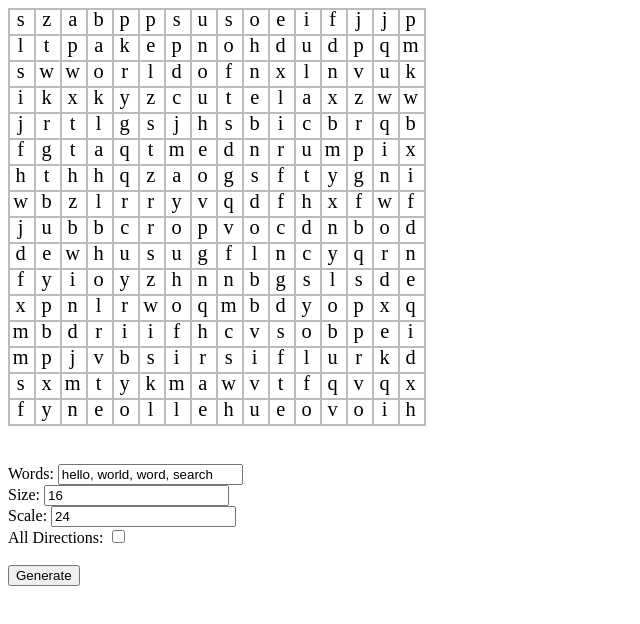
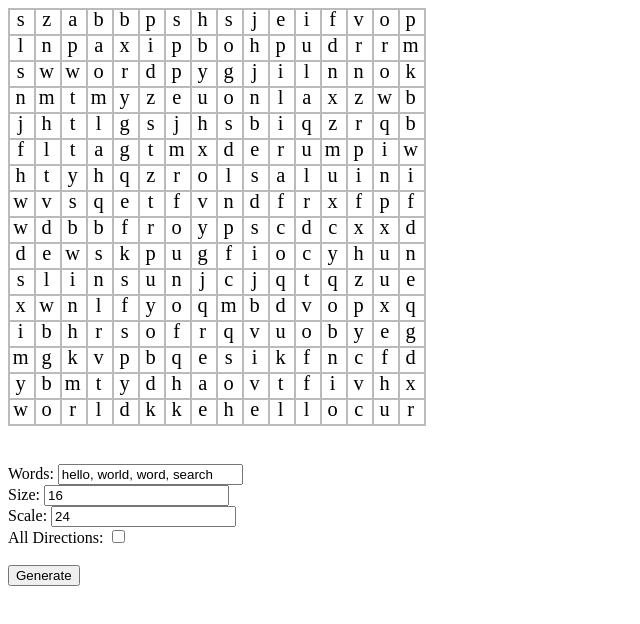
Before and after one commit to Kale-Ko/Small-Projects, a browser extension: page Word-Search-Generator/index.html in a window 1280 px wide. Shown: the whole page, without its empty margins (0-640 px from the left). Drawn offline with Linux system fonts and the light colour scheme.

Commit message:
Fix advanced

```diff
--- a/Word-Search-Generator/index.html
+++ b/Word-Search-Generator/index.html
@@ -124,7 +124,7 @@
                 canvas.width = ((block + border) * size) + border
                 canvas.height = ((block + border) * size) + border
 
-                if (document.getElementById("advanced").checked) {
+                if (!document.getElementById("advanced").checked) {
                     directions = [{ x: 1, y: 0 }, { x: 0, y: 1 }, { x: 1, y: 1 }]
                 } else {
                     directions = [{ x: 1, y: 0 }, { x: -1, y: 0 }, { x: 0, y: 1 }, { x: 0, y: -1 }, { x: 1, y: 1 }, { x: 1, y: -1 }, { x: -1, y: 1 }, { x: -1, y: -1 }]
```
